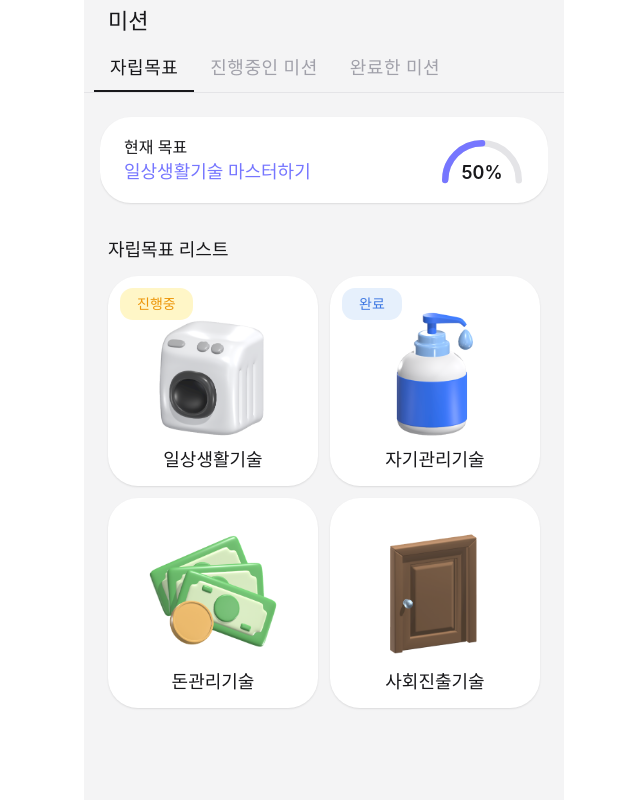
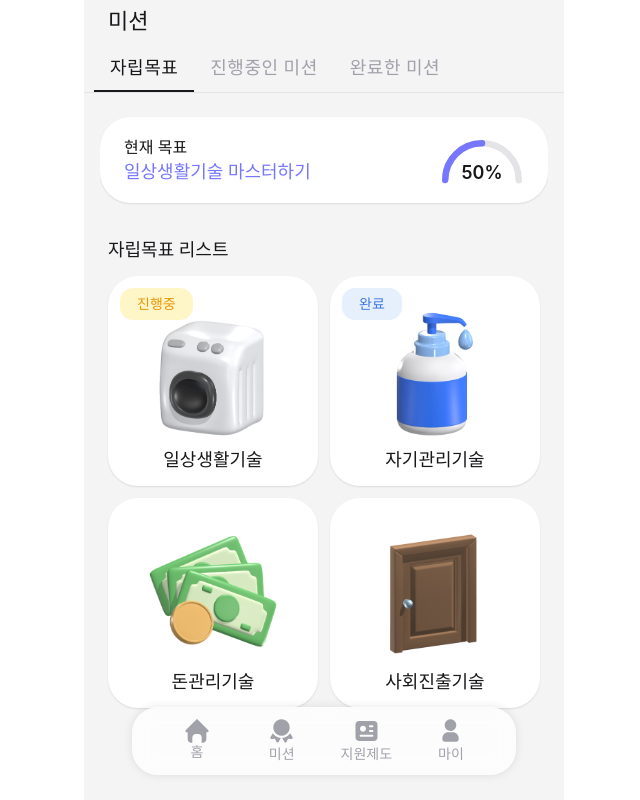
Before and after one commit to ej070961/2024_DANPOONG_TEAM_8_FE, a React (Vite) app: page /mission in a window 1280 px wide. Shown: the whole page, without its empty margins (316-956 px from the left). Built offline with nearby package versions, Linux system fonts and the light colour scheme; a web font is replaced by a local one.

Commit message:
:sparkles: feat: 미션 페이지 Navbar 추가

```diff
--- a/src/pages/mission/MissionPage.tsx
+++ b/src/pages/mission/MissionPage.tsx
@@ -1,12 +1,14 @@
 import styled from 'styled-components';
-import Toolbar from '../../components/common/Toolbar.tsx';
 import MissionTabs from '../../components/mission/MissionTabs.tsx';
+import Toolbar from '../../components/Common/Toolbar.tsx';
+import NavBar from '../../components/Common/NavBar.tsx';
 
 const MissionPage = () => {
   return (
     <MissionContainer>
       <Toolbar title='미션' />
       <MissionTabs />
+      <NavBar />
     </MissionContainer>
   );
 };
```
